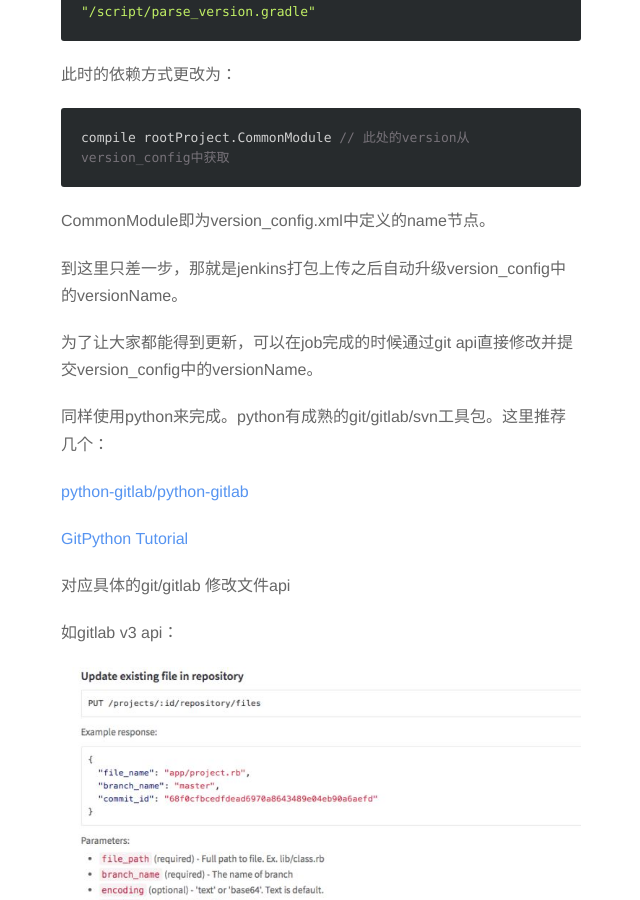
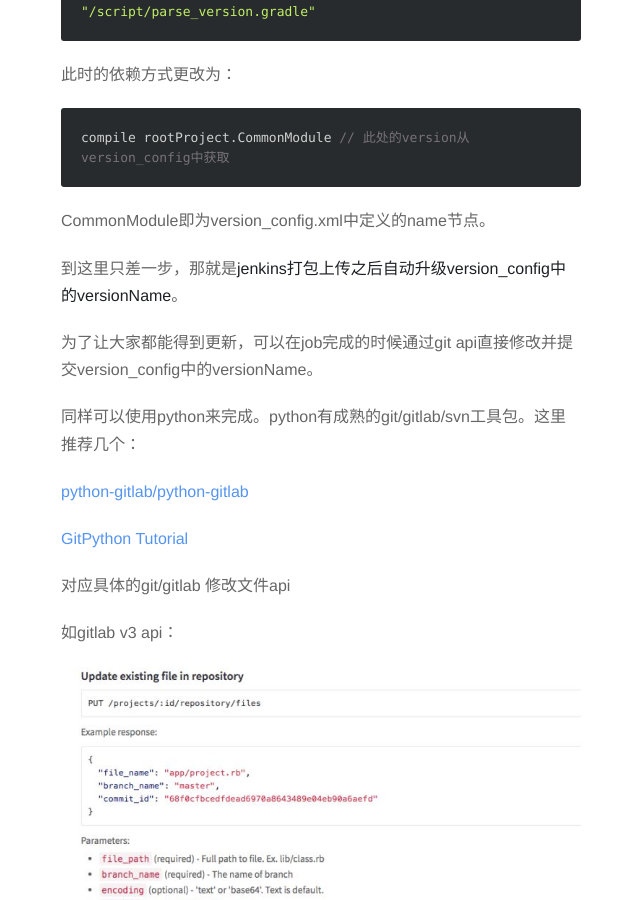
Before and after one commit to javmorse/javmorse.github.io, a Jekyll site: the page built from _posts/2018-03-26-android-ci.md, in a window 1280 px wide and 900 px high, scrolled down 6722 px. Shown: the whole window, without its empty margins (319-959 px from the left). Built offline with Jekyll 4.4.1, drawn with Linux system fonts in a browser that asks for light colours; nearby versions of some CDN libraries; some of the changed text lies outside the part shown.

Commit message:
格式修正

````diff
--- a/_posts/2018-03-26-android-ci.md
+++ b/_posts/2018-03-26-android-ci.md
@@ -211,11 +211,11 @@ compile rootProject.CommonModule // 此处的version从version_config中获取
 ```
 CommonModule即为version_config.xml中定义的name节点。
 
-到这里只差一步，那就是jenkins打包上传之后自动升级version_config中的versionName。
+到这里只差一步，那就是<b>jenkins打包上传之后自动升级version_config中的versionName</b>。
 
 为了让大家都能得到更新，可以在job完成的时候通过git api直接修改并提交version_config中的versionName。
 
-同样使用python来完成。python有成熟的git/gitlab/svn工具包。这里推荐几个：
+同样可以使用python来完成。python有成熟的git/gitlab/svn工具包。这里推荐几个：
 
 [python-gitlab/python-gitlab](http://link.zhihu.com/?target=https%3A//github.com/python-gitlab/python-gitlab)
 
````
Also changed, not shown: other parts of _posts/2018-03-26-android-ci.md (+1 -1 lines).
